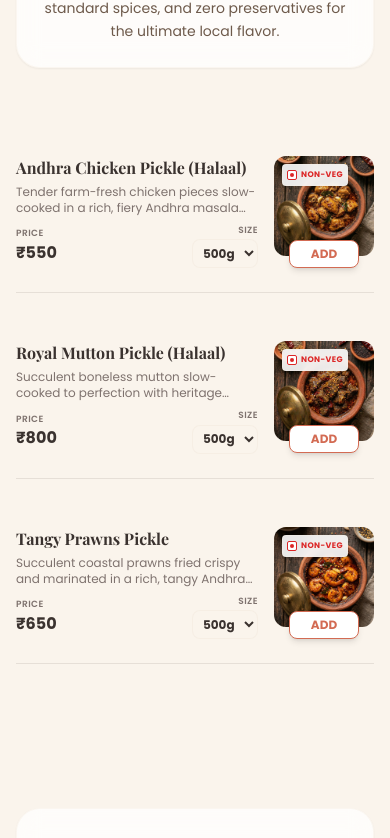
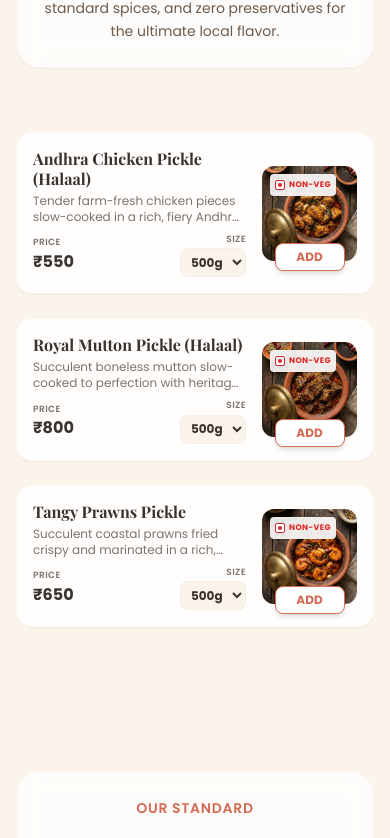
Before and after one commit to MathewAddala/picklesparadise, a Next.js app: page / in a window 390 px wide. Shown: the part 2200-3038 px from the top of the page. Built offline with nearby package versions, Linux system fonts and the light colour scheme.

Commit message:
feat: apply white background card style to mobile product cards, fix line clipping for description text, and make review cards short, cute and compact

```diff
--- a/components/ProductCard.tsx
+++ b/components/ProductCard.tsx
@@ -32,10 +32,10 @@ export default function ProductCard({ product, cart, addToCart, updateQuantity }
       whileInView={{ opacity: 1, y: 0 }}
       viewport={{ once: true }}
       transition={{ duration: 0.5 }}
-      className="group flex flex-row-reverse justify-between items-start py-6 border-b border-[#3E2B1F]/10 md:flex-col md:border-none md:rounded-2xl md:overflow-hidden md:bg-white/85 md:backdrop-blur-md md:shadow-sm md:hover:shadow-xl md:p-0 md:h-full md:transition-all md:duration-300"
+      className="group flex flex-row-reverse justify-between items-center p-4 bg-white/85 backdrop-blur-md rounded-2xl border border-beige/35 shadow-sm w-full md:flex-col md:p-0 md:overflow-hidden md:h-full md:max-w-[300px] md:mx-auto md:transition-all md:duration-300 md:hover:shadow-xl"
     >
       {/* Product Image Section */}
-      <div className="relative w-[100px] h-[100px] shrink-0 ml-4 md:w-full md:h-auto md:aspect-square md:ml-0 md:overflow-hidden md:bg-cream/35">
+      <div className="relative w-[95px] h-[95px] shrink-0 ml-4 md:w-full md:h-auto md:aspect-square md:ml-0 md:overflow-hidden md:bg-cream/35">
         <Image
           src={product.image}
           alt={product.name}
@@ -54,7 +54,7 @@ export default function ProductCard({ product, cart, addToCart, updateQuantity }
         </div>
 
         {/* Mobile Swiggy-style overlapping action wrapper */}
-        <div className="absolute bottom-[-12px] left-1/2 -translate-x-1/2 md:hidden z-10">
+        <div className="absolute bottom-[-10px] left-1/2 -translate-x-1/2 md:hidden z-10">
           {quantity === 0 ? (
             <button
               onClick={() => addToCart(product, weight)}
@@ -83,12 +83,21 @@ export default function ProductCard({ product, cart, addToCart, updateQuantity }
       </div>
 
       {/* Product Details Section */}
-      <div className="flex-1 text-left flex flex-col md:p-5 md:flex-grow md:space-y-3">
+      <div className="flex-1 text-left flex flex-col md:p-5 md:flex-grow md:space-y-2">
         <div className="space-y-1">
-          <h3 className="font-serif text-base md:text-lg font-bold text-text-dark group-hover:text-terracotta transition-colors">
+          <h3 className="font-serif text-base md:text-lg font-bold text-text-dark group-hover:text-terracotta transition-colors leading-tight">
             {product.name}
           </h3>
-          <p className="text-xs text-text-light line-clamp-2 md:min-h-[2.5rem]">
+          <p
+            className="text-xs text-text-light md:min-h-[2.5rem]"
+            style={{
+              display: '-webkit-box',
+              WebkitLineClamp: 2,
+              WebkitBoxOrient: 'vertical',
+              overflow: 'hidden',
+              textOverflow: 'ellipsis'
+            }}
+          >
             {product.description}
           </p>
         </div>
--- a/components/Testimonials.tsx
+++ b/components/Testimonials.tsx
@@ -130,7 +130,7 @@ export default function Testimonials() {
           onTouchEnd={() => {
             setTimeout(() => setIsInteracting(false), 1500);
           }}
-          className="flex overflow-x-auto gap-6 snap-x snap-mandatory pb-6 scrollbar-none md:grid md:grid-cols-2 lg:grid-cols-3 md:gap-8 md:overflow-x-visible md:pb-0"
+          className="flex overflow-x-auto gap-4 pb-4 scrollbar-none md:grid md:grid-cols-2 lg:grid-cols-3 md:gap-8 md:overflow-x-visible md:pb-0"
         >
           {REVIEWS.map((review, index) => (
             <motion.div
@@ -139,36 +139,36 @@ export default function Testimonials() {
               whileInView={{ opacity: 1, y: 0 }}
               viewport={{ once: true }}
               transition={{ duration: 0.5, delay: index * 0.1 }}
-              className="min-w-[85vw] sm:min-w-[340px] md:min-w-0 snap-center bg-white/85 backdrop-blur-md p-8 rounded-2xl shadow-sm border border-beige/35 flex flex-col justify-between relative group hover:shadow-md transition-shadow duration-300"
+              className="min-w-[260px] max-w-[260px] md:max-w-none md:w-auto md:min-w-0 snap-center bg-white/85 backdrop-blur-md p-5 rounded-xl shadow-sm border border-beige/35 flex flex-col justify-between relative group hover:shadow-md transition-shadow duration-300"
             >
               {/* Quote Mark Decoration */}
-              <Quote className="absolute top-6 right-6 w-8 h-8 text-beige/40 -z-0" />
+              <Quote className="absolute top-4 right-4 w-6 h-6 text-beige/40 -z-0" />
 
-              <div className="space-y-4 relative z-10 text-left">
+              <div className="space-y-3 relative z-10 text-left">
                 {/* Stars */}
-                <div className="flex gap-1">
+                <div className="flex gap-0.5">
                   {Array.from({ length: review.rating }).map((_, i) => (
-                    <Star key={i} className="w-4 h-4 text-amber-500 fill-amber-500" />
+                    <Star key={i} className="w-3.5 h-3.5 text-amber-500 fill-amber-500" />
                   ))}
                 </div>
 
-                <p className="text-sm text-text-light leading-relaxed italic">
+                <p className="text-xs text-text-light leading-relaxed italic">
                   &ldquo;{review.comment}&rdquo;
                 </p>
               </div>
 
               {/* Customer Author Info */}
-              <div className="pt-6 border-t border-beige/40 mt-6 flex items-center justify-between text-left">
+              <div className="pt-4 border-t border-beige/40 mt-4 flex items-center justify-between text-left">
                 <div>
-                  <h4 className="font-serif font-bold text-text-dark text-sm sm:text-base">
+                  <h4 className="font-serif font-bold text-text-dark text-xs sm:text-sm">
                     {review.name}
                   </h4>
-                  <p className="text-xs text-terracotta">
+                  <p className="text-[10px] text-terracotta">
                     {review.location}
                   </p>
                 </div>
-                <span className="text-xs text-text-light/60 font-semibold uppercase tracking-widest bg-cream px-2.5 py-1 rounded">
-                  Verified Buyer
+                <span className="text-[10px] text-text-light/60 font-semibold uppercase tracking-wider bg-cream px-2 py-0.5 rounded">
+                  Verified
                 </span>
               </div>
             </motion.div>
```
